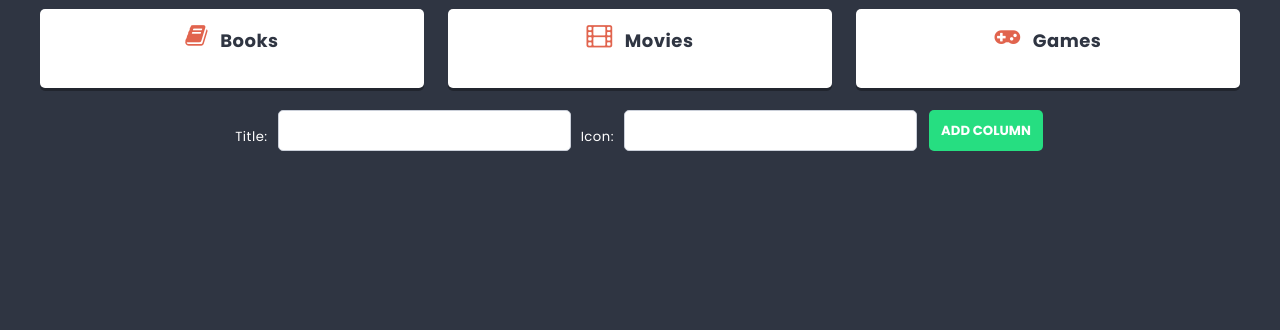
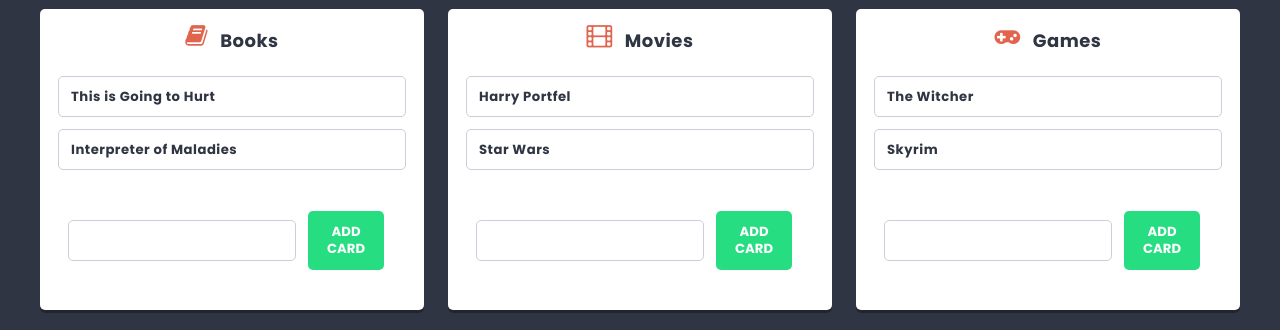
Before and after one commit to kriskensy/WebDev_my-react-app, a React (Create React App) app: page / in a window 1280 px wide. Shown: the part 532-862 px from the top of the page. Before the commit the page ends 800 px from the top, so only its background shows below. Built offline with nearby package versions, Linux system fonts and the light colour scheme.

Commit message:
Add Card and CardForm components

```diff
--- /dev/null
+++ b/src/components/Card/Card.js
@@ -0,0 +1,9 @@
+import styles from './Card.module.scss';
+
+const Card = props => {
+    return (
+        <li className={styles.card}>{props.title}</li>
+    );
+};
+
+export default Card;
--- /dev/null
+++ b/src/components/Card/Card.module.scss
@@ -0,0 +1,13 @@
+@import '../../styles/settings.scss';
+
+.card {
+    position: relative;
+    background: $color-light;
+    border: 1px solid lighten($color-dark, 60%);
+    padding: $base-size;
+    margin: 0 0 $base-size 0;
+    border-radius: $radius;
+    display: flex;
+    justify-content: space-between;
+    font-weight: bold;
+}
--- /dev/null
+++ b/src/components/CardForm/CardForm.js
@@ -0,0 +1,24 @@
+import { useState } from 'react';
+import styles from './CardForm.module.scss';
+import TextInput from '../TextInput/TextInput';
+import Button from '../Button/Button';
+
+const CardForm = props => {
+
+    const [title, setTitle] = useState('');
+
+    const handleSubmit = e => {
+        e.preventDefault();
+        props.action({ title: title }, props.columnId);
+        setTitle('');
+    }
+
+    return (
+        <form className={styles.cardForm} onSubmit={handleSubmit}>
+            <TextInput value={title} onChange={e => setTitle(e.target.value)}/>
+            <Button>Add card</Button>
+        </form>
+    );
+};
+
+export default CardForm;
--- /dev/null
+++ b/src/components/CardForm/CardForm.module.scss
@@ -0,0 +1,8 @@
+@import '../../styles/settings.scss';
+
+.cardForm {
+    display: flex;
+    justify-content: center;
+    align-items: center;
+    padding: 10px;
+}
--- a/src/components/Column/Column.js
+++ b/src/components/Column/Column.js
@@ -1,9 +1,15 @@
 import styles from './Column.module.scss';
+import Card from '../Card/Card';
+import CardForm from '../CardForm/CardForm';
 
 const Column = props => {
     return (
         <article className={styles.column}>
             <h2 className={styles.title}><span className={styles.icon + ' fa fa-' + props.icon}></span>{props.title}</h2>
+            <ul className={styles.cards} >
+                {props.cards.map(card => <Card key={card.id} title={card.title} />)}
+            </ul>
+            <CardForm columnId={props.id} action={props.action}/>
         </article>
     );
 };
--- a/src/components/List/List.js
+++ b/src/components/List/List.js
@@ -1,3 +1,4 @@
+import CardForm from '../CardForm/CardForm';
 import Column from '../Column/Column';
 import ColumnForm from '../ColumnForm/ColumnForm';
 import styles from './List.module.scss';
@@ -7,13 +8,48 @@
 const List = () => {
 
     const [columns, setColumns] = useState ([
-        {id: 1, title: 'Books', icon: 'book'},
-        {id: 2, title: 'Movies', icon: 'film'},
-        {id: 3, title: 'Games', icon: 'gamepad'}
+        {
+            id: 1,
+            title: 'Books',
+            icon: 'book',
+            cards: [
+                { id: 1, title: 'This is Going to Hurt'},
+                { id: 2, title: 'Interpreter of Maladies'}
+            ]
+        },
+        {
+            id: 2,
+            title: 'Movies',
+            icon: 'film',
+            cards: [
+                { id: 1, title: 'Harry Portfel'},
+                { id: 2, title: 'Star Wars'}
+            ]
+        },
+        {
+            id: 3,
+            title: 'Games',
+            icon: 'gamepad',
+            cards: [
+                { id: 1, title: 'The Witcher'},
+                { id: 2, title: 'Skyrim'}
+            ]
+        }
     ]);
 
     const addColumn = newColumn => {
-        setColumns([...columns, {id: shortid(), title: newColumn.title, icon: newColumn.icon}]);
+        setColumns([...columns, {id: shortid(), title: newColumn.title, icon: newColumn.icon, cards: [] }]);
+    };
+
+    const addCard = (newCard, columnId) => {
+        const columnsUpdated = columns.map(column => {
+            if(column.id === columnId)
+                return { ...column, cards: [...column.cards, { id: shortid(), title: newCard.title }]}
+            else
+                return column
+        })
+
+        setColumns(columnsUpdated);
     };
 
     return (
@@ -23,7 +59,7 @@
             </header>
             <p className={styles.description}>Interesting things i want to check out</p>
             <section className={styles.columns}>
-                {columns.map(column => <Column key={column.id} title={column.title} icon={column.icon} />)}
+                {columns.map(column => <Column key={column.id} id={column.id} title={column.title} icon={column.icon} cards={column.cards} action={addCard}/>)}
             </section>
             <ColumnForm action={addColumn}/>
         </div>
```
